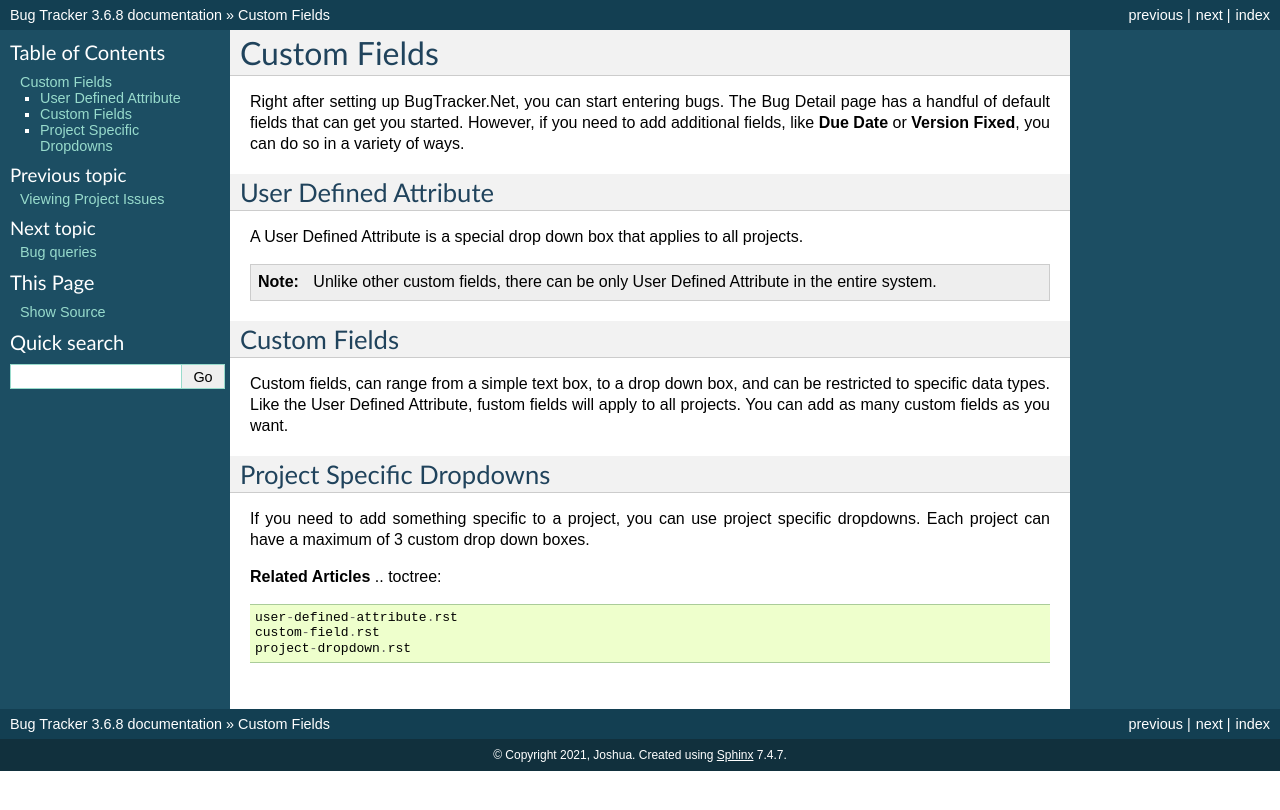
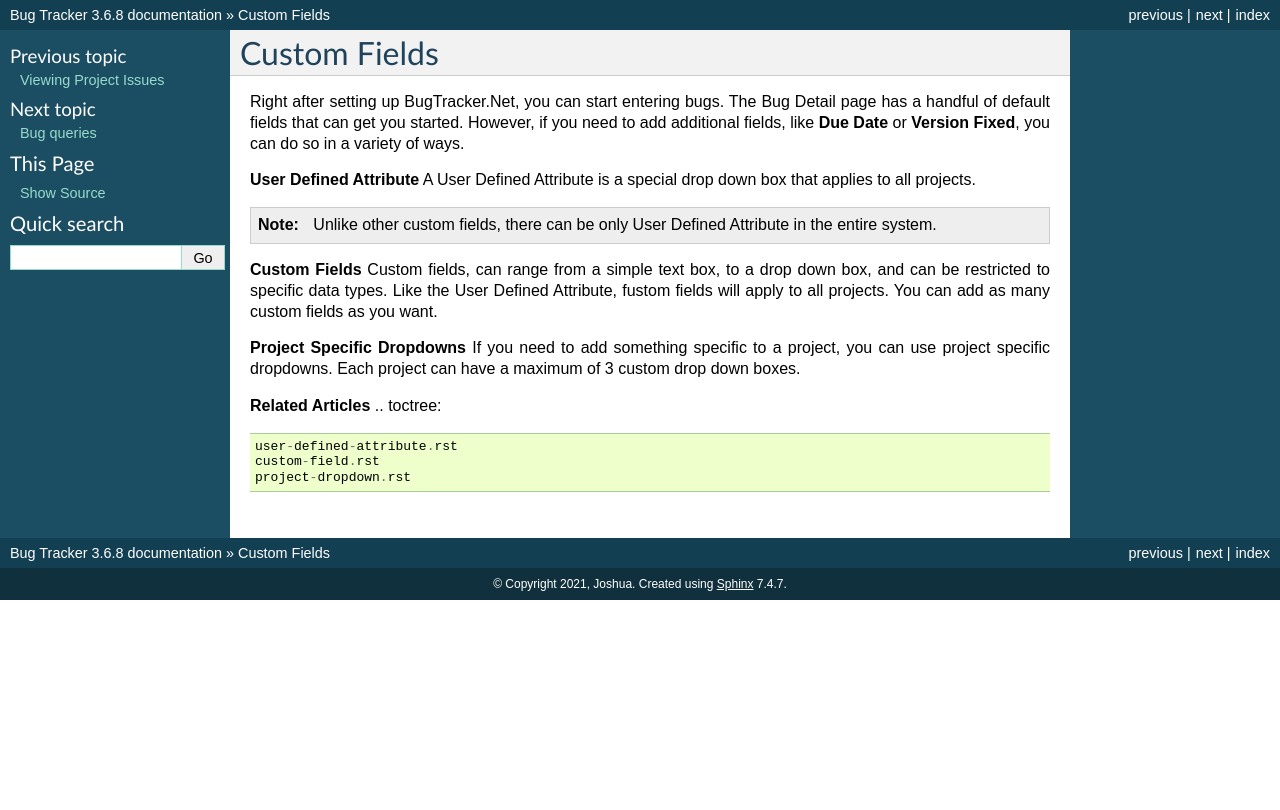
Before and after one commit to Displace99/Bug-Tracker, a Sphinx documentation site: the page built from docs/source/custom-fields/index.rst, in a window 1280 px wide. Shown: the top 810 px of the page. Built offline with Sphinx 7.4.7, drawn with Linux system fonts in a browser that asks for light colours.

Commit message:
Changes Headings to Bold

```diff
--- a/docs/source/custom-fields/index.rst
+++ b/docs/source/custom-fields/index.rst
@@ -3,20 +3,17 @@ Custom Fields
 ###############
 Right after setting up BugTracker.Net, you can start entering bugs. The Bug Detail page has a handful of default fields that can get you started. However, if you need to add additional fields, like **Due Date** or **Version Fixed**, you can do so in a variety of ways.
 
-User Defined Attribute
-----------------------
+**User Defined Attribute**
 A User Defined Attribute is a special drop down box that applies to all projects.
 
 .. note::
 
     Unlike other custom fields, there can be only User Defined Attribute in the entire system.
 
-Custom Fields
---------------
+**Custom Fields**
 Custom fields, can range from a simple text box, to a drop down box, and can be restricted to specific data types. Like the User Defined Attribute, fustom fields will apply to all projects. You can add as many custom fields as you want.
 
-Project Specific Dropdowns
---------------------------
+**Project Specific Dropdowns**
 If you need to add something specific to a project, you can use project specific dropdowns. Each project can have a maximum of 3 custom drop down boxes.
 
 **Related Articles**
```
